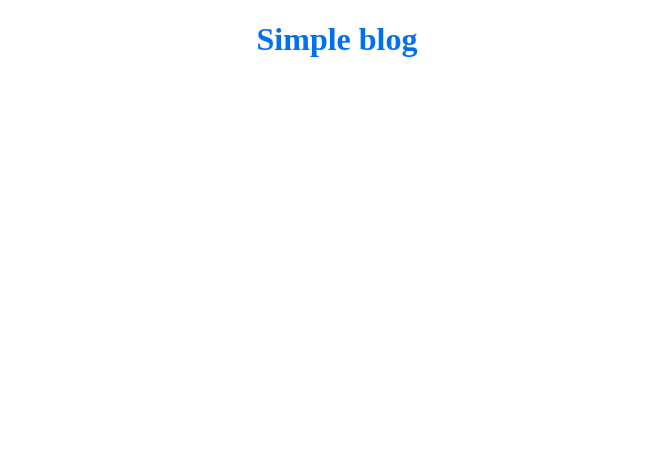
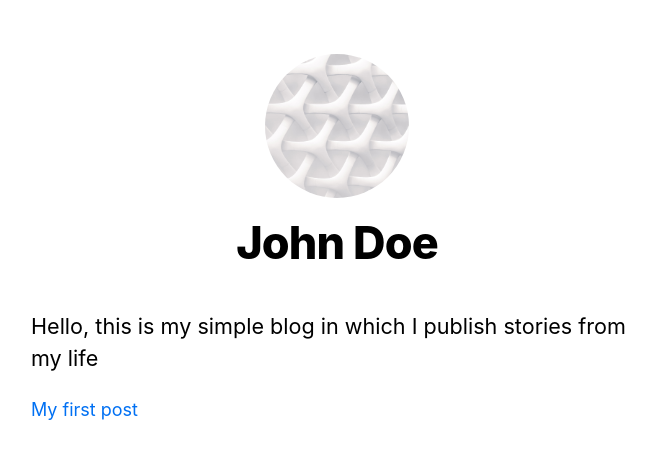
Before and after one commit to krauchuk/simple-blog, a Next.js app: page / in a window 1280 px wide. Shown: the top 458 px of the page, without its empty margins (303-959 px from the left). Built offline with nearby package versions, Linux system fonts and the light colour scheme.

Commit message:
added first post

```diff
--- /dev/null
+++ b/components/Layout/index.jsx
@@ -0,0 +1,60 @@
+import Head from 'next/head'
+import Image from 'next/image'
+import Link from 'next/link'
+
+import { name, siteTitle } from '../../constants'
+
+import styles from './styles.module.css'
+import utilStyles from '../../styles/utils.module.css'
+
+export const Layout = ({ children, isHomePage }) => {
+  return (
+    <div className={styles.container}>
+      <Head>
+        <link rel="icon" href="/favicon.ico" />
+        <meta name="description" content="Simple blog application" />
+        <meta name="og:title" content={siteTitle} />
+        <meta name="twitter:card" content="summary_large_image" />
+      </Head>
+      <header className={styles.header}>
+        {isHomePage ? (
+          <>
+            <Image
+              priority
+              src="/images/profile.jpg"
+              className={utilStyles.borderCircle}
+              height={144}
+              width={144}
+              alt=""
+            />
+            <h1 className={utilStyles.heading2Xl}>{name}</h1>
+          </>
+        ) : (
+          <>
+            <Link href="/">
+              <Image
+                priority
+                src="/images/profile.jpg"
+                className={utilStyles.borderCircle}
+                height={108}
+                width={108}
+                alt=""
+              />
+            </Link>
+            <h2 className={utilStyles.headingLg}>
+              <Link href="/" className={utilStyles.colorInherit}>
+                {name}
+              </Link>
+            </h2>
+          </>
+        )}
+      </header>
+      <main>{children}</main>
+      {!isHomePage && (
+        <div className={styles.backToHome}>
+          <Link href="/">← Back to home</Link>
+        </div>
+      )}
+    </div>
+  )
+}
--- /dev/null
+++ b/components/Layout/styles.module.css
@@ -0,0 +1,15 @@
+.container {
+  max-width: 36rem;
+  padding: 0 1rem;
+  margin: 3rem auto 6rem;
+}
+
+.header {
+  display: flex;
+  flex-direction: column;
+  align-items: center;
+}
+
+.backToHome {
+  margin: 3rem 0 0;
+}
--- /dev/null
+++ b/constants/index.js
@@ -0,0 +1,2 @@
+export const name = 'John Doe'
+export const siteTitle = 'Simple blog'
--- /dev/null
+++ b/pages/_app.js
@@ -0,0 +1,5 @@
+import '../styles/globals.css'
+
+export default function App({ Component, pageProps }) {
+  return <Component {...pageProps} />
+}
--- a/pages/index.js
+++ b/pages/index.js
@@ -1,17 +1,22 @@
 import Head from 'next/head'
-import styles from '../styles/Home.module.css'
+import Link from 'next/link'
+
+import { Layout, siteTitle } from '../components/Layout'
+
+import utilStyles from '../styles/utils.module.css'
 
 export default function Home() {
   return (
-    <div>
+    <Layout isHomePage>
       <Head>
-        <title>Simple Blog</title>
-        <link rel="icon" href="/favicon.ico" />
+        <title>{siteTitle}</title>
       </Head>
-
-      <main>
-        <h1 className={styles.title}>Simple blog</h1>
-      </main>
-    </div>
+      <section className={utilStyles.headingMd}>
+        <p>Hello, this is my simple blog in which I publish stories from my life</p>
+      </section>
+      <section>
+        <Link href="/posts/first-post">My first post</Link>
+      </section>
+    </Layout>
   )
 }
--- a/styles/Home.module.css
+++ /dev/null
@@ -1,4 +0,0 @@
-.title {
-  color: #0070f3;
-  text-align: center;
-}
--- a/styles/globals.css
+++ b/styles/globals.css
@@ -2,37 +2,26 @@ html,
 body {
   padding: 0;
   margin: 0;
-  font-family: Inter, -apple-system, BlinkMacSystemFont, Segoe UI, Roboto, Oxygen, Ubuntu, Cantarell, Fira Sans,
-    Droid Sans, Helvetica Neue, sans-serif;
-}
-
-a {
-  color: inherit;
-  text-decoration: none;
+  font-family: -apple-system, BlinkMacSystemFont, Segoe UI, Roboto, Oxygen, Ubuntu, Cantarell, Fira Sans, Droid Sans,
+    Helvetica Neue, sans-serif;
+  line-height: 1.6;
+  font-size: 18px;
 }
 
 * {
   box-sizing: border-box;
 }
 
+a {
+  color: #0070f3;
+  text-decoration: none;
+}
+
+a:hover {
+  text-decoration: underline;
+}
+
 img {
   max-width: 100%;
-  height: auto;
+  display: block;
 }
-
-h1,
-h2,
-p,
-ul {
-  margin: 0;
-}
-
-ul {
-  padding: 0;
-  list-style: none;
-}
-
-button {
-  padding: 0.5rem 1rem;
-  font-weight: bold;
-}
--- /dev/null
+++ b/styles/utils.module.css
@@ -0,0 +1,52 @@
+.heading2Xl {
+  font-size: 2.5rem;
+  line-height: 1.2;
+  font-weight: 800;
+  letter-spacing: -0.05rem;
+  margin: 1rem 0;
+}
+
+.headingXl {
+  font-size: 2rem;
+  line-height: 1.3;
+  font-weight: 800;
+  letter-spacing: -0.05rem;
+  margin: 1rem 0;
+}
+
+.headingLg {
+  font-size: 1.5rem;
+  line-height: 1.4;
+  margin: 1rem 0;
+}
+
+.headingMd {
+  font-size: 1.2rem;
+  line-height: 1.5;
+}
+
+.borderCircle {
+  border-radius: 9999px;
+}
+
+.colorInherit {
+  color: inherit;
+}
+
+.padding1px {
+  padding-top: 1px;
+}
+
+.list {
+  list-style: none;
+  padding: 0;
+  margin: 0;
+}
+
+.listItem {
+  margin: 0 0 1.25rem;
+}
+
+.lightText {
+  color: #666;
+}
```
Also changed, not shown: pages/posts/first-post.js (added, +16 -0 lines), public/images/profile.jpg (added).
